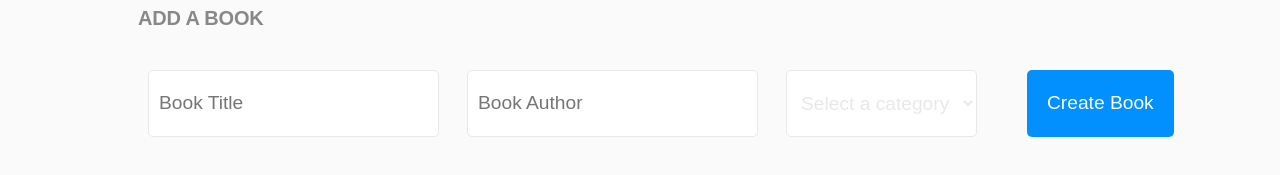
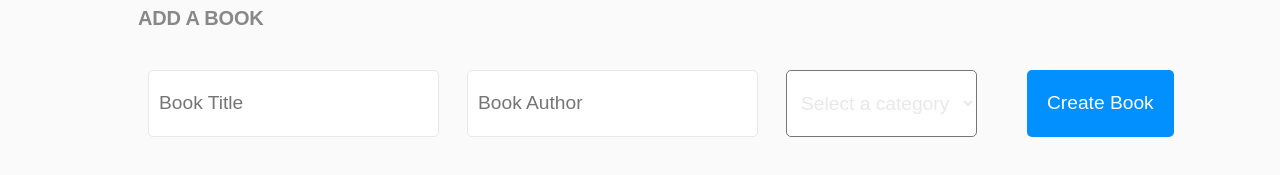
Before and after one commit to cancelei/bookstore, a React (Create React App) app: page / in a window 1280 px wide. Shown: the part 143-318 px from the top of the page. Built offline with nearby package versions, Linux system fonts and the light colour scheme; no server answers.

Commit message:
Update input Styling

```diff
--- a/src/styles/CreateBook.module.css
+++ b/src/styles/CreateBook.module.css
@@ -19,9 +19,7 @@
 
 .createBookForm input,
 .createBookForm select {
-  width: auto;
   border-radius: 4px;
-  border: solid 1px #e8e8e8;
   width: 100%;
   padding: 10px;
   font-size: 1em;
```
